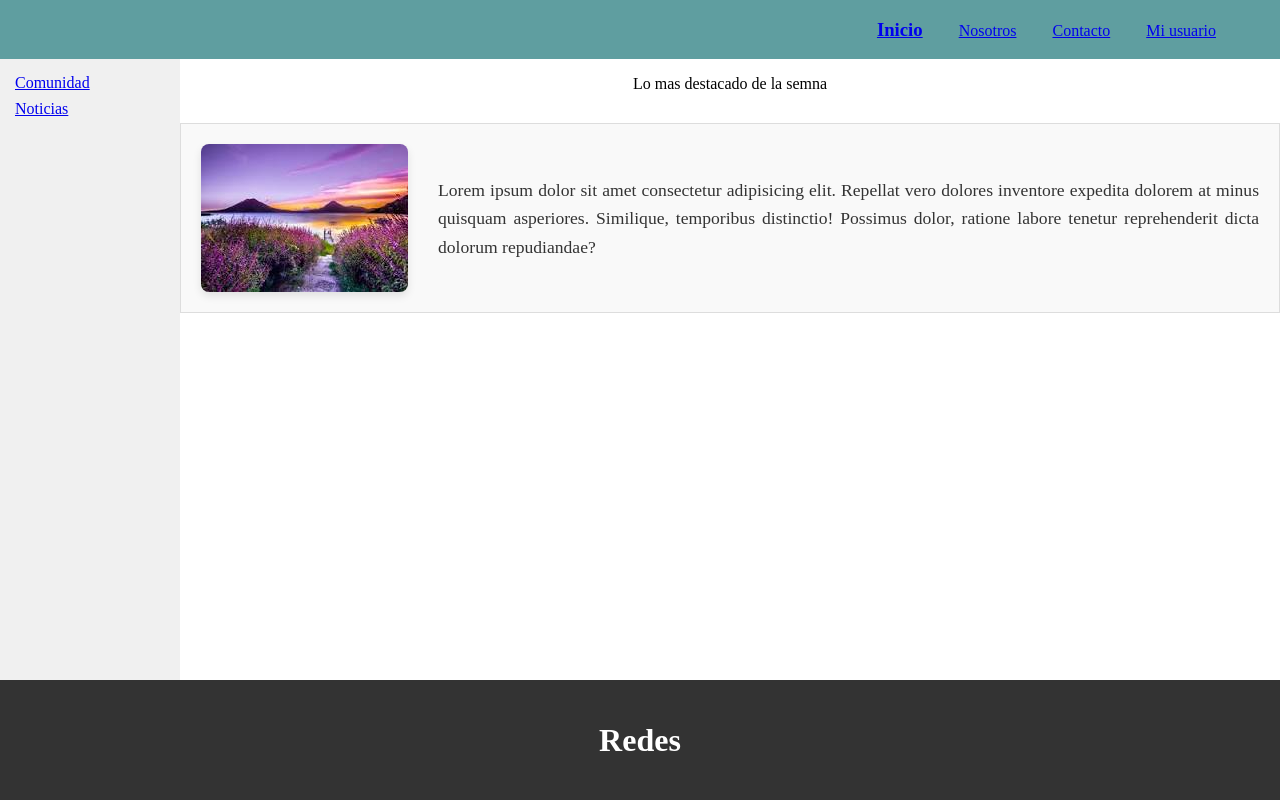
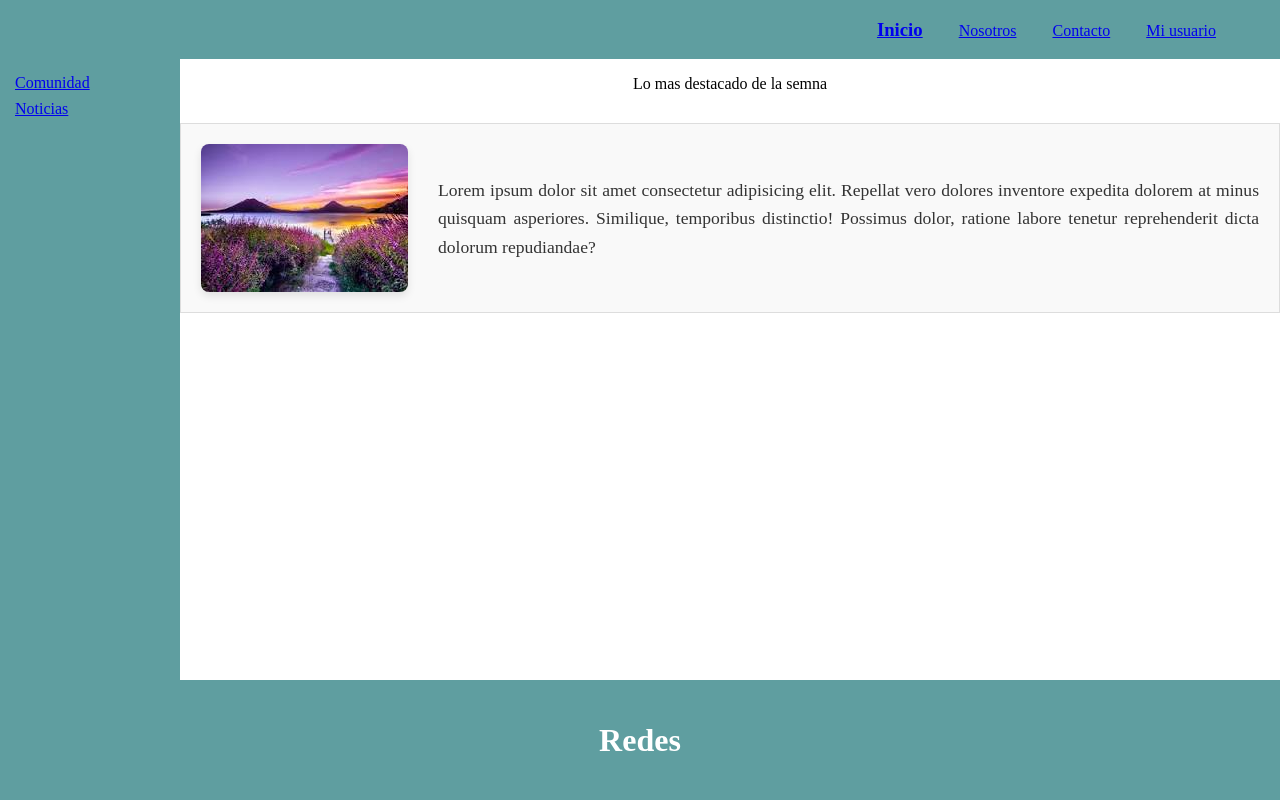
Before and after one commit to gera-s-c/todoApp, a PHP site: page /tu_proyecto/eventos/eventos.html in a window 1280 px wide. Run offline with PHP 8.4, Linux system fonts and the light colour scheme.

Commit message:
Cambia el color al footer

```diff
--- a/src/css/app.css
+++ b/src/css/app.css
@@ -35,7 +35,7 @@ body {
     flex-direction: column; /* Para que los enlaces dentro de la nav se apilen verticalmente */
     gap: 0.5rem; /* Espacio entre los enlaces */
     padding: 15px;
-    background-color: #f0f0f0; /* Un color de fondo para que se vea */
+    background-color: cadetblue; /* Un color de fondo para que se vea */
     width: 180px; /* Define el ancho fijo de tu barra lateral */
     min-height: 100%; /* ¡CLAVE! Asegura que la nav sea al menos tan alta como su contenedor padre (.main-layout-container) */
     box-sizing: border-box; /* Incluye padding en el ancho/alto */
@@ -96,7 +96,7 @@ footer {
     flex-shrink: 0; /* Evita que el footer se encoja si el espacio es limitado */
     margin-top: auto; /* Opcional: empuja el footer al final si el contenido es corto */
     padding: 20px;
-    background-color: #333;
+    background-color: cadetblue;
     color: white;
     text-align: center;
 }
```
